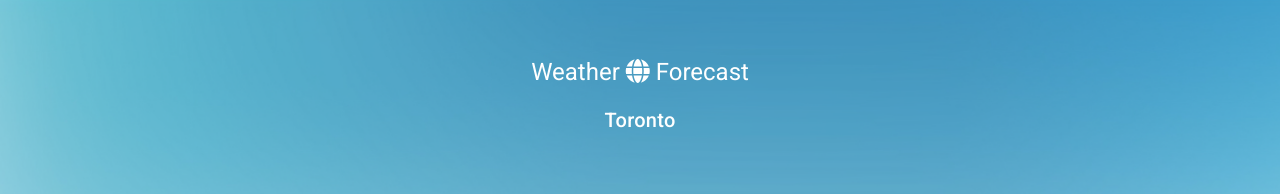
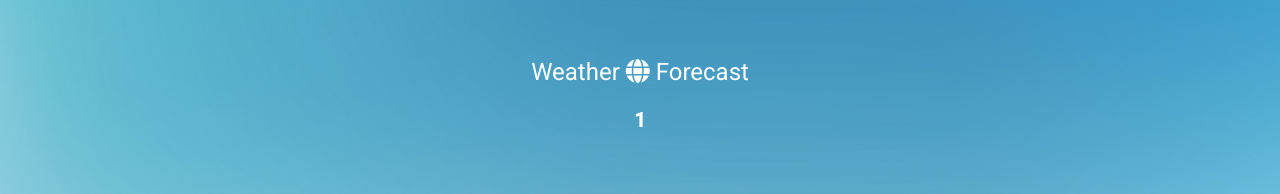
Before and after one commit to kwtsangaf/weather-app, an Angular app: page /details/1 in a window 1280 px wide. Shown: the top 194 px of the page. Built offline with nearby package versions, Linux system fonts and the light colour scheme.

Commit message:
feat(page-skeleton): get page param from the route url in details page

```diff
--- a/src/app/details/details.component.html
+++ b/src/app/details/details.component.html
@@ -1,7 +1,7 @@
 <div class="page-container">
   <div class="title">
     <h1>Weather <i class="fa fa-globe" aria-hidden="true"></i> Forecast</h1>
-    <h2>Toronto</h2>
+    <h2><b>{{cityName | uppercase}}</b></h2>
   </div>
 
 
--- a/src/app/details/details.component.ts
+++ b/src/app/details/details.component.ts
@@ -1,5 +1,6 @@
 import { Component } from '@angular/core';
 import {WeatherService} from "../weather.service";
+import {ActivatedRoute} from "@angular/router";
 
 @Component({
   selector: 'app-details',
@@ -11,12 +12,17 @@
   temperature?: number;
   rain?: number;
 
-  constructor(private weatherService: WeatherService) { }
+  constructor(private weatherService: WeatherService, private route: ActivatedRoute) { }
 
   ngOnInit() {
     // Simulating data retrieval from a weather service
     this.cityName = 'New York';
     this.temperature = 24;
     this.rain = 30;
+
+    this.route.params.subscribe(params => {
+      console.log(params)
+      this.cityName = params['city'];
+    });
   }
 }
```
